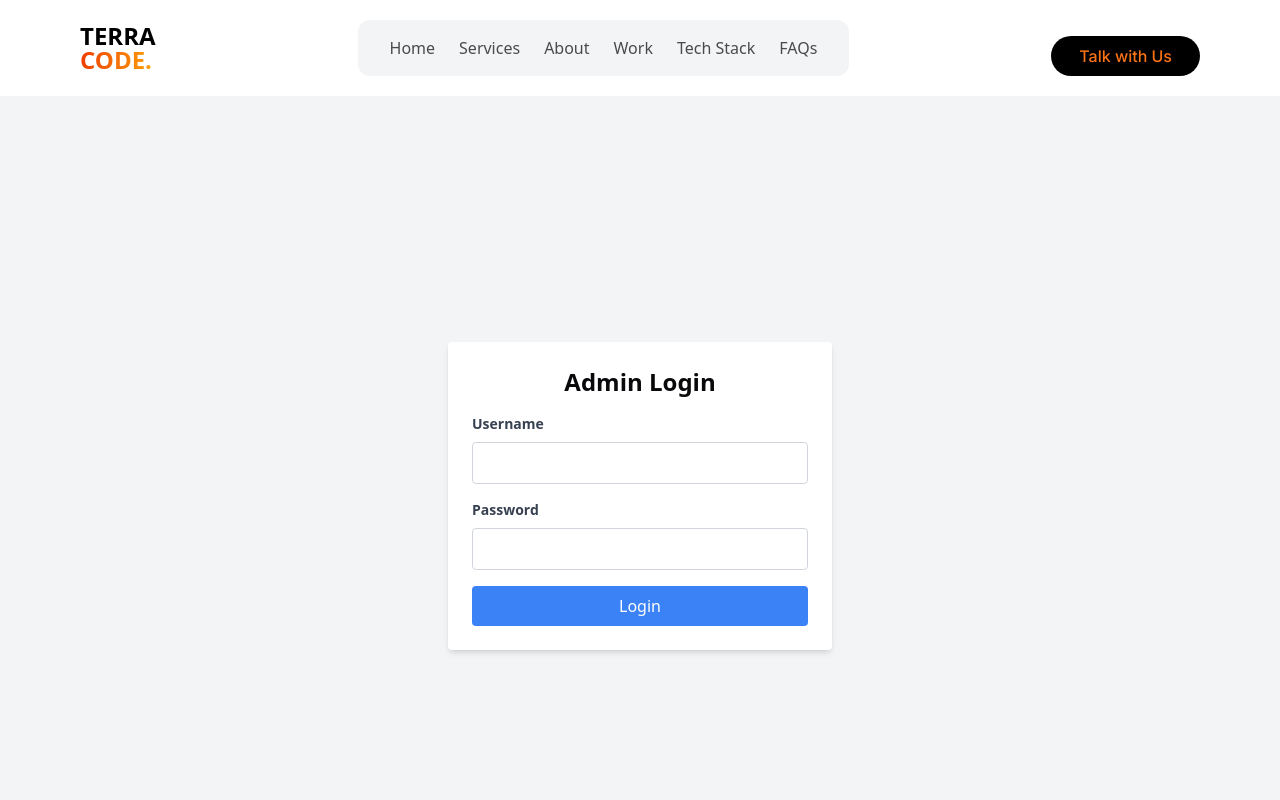
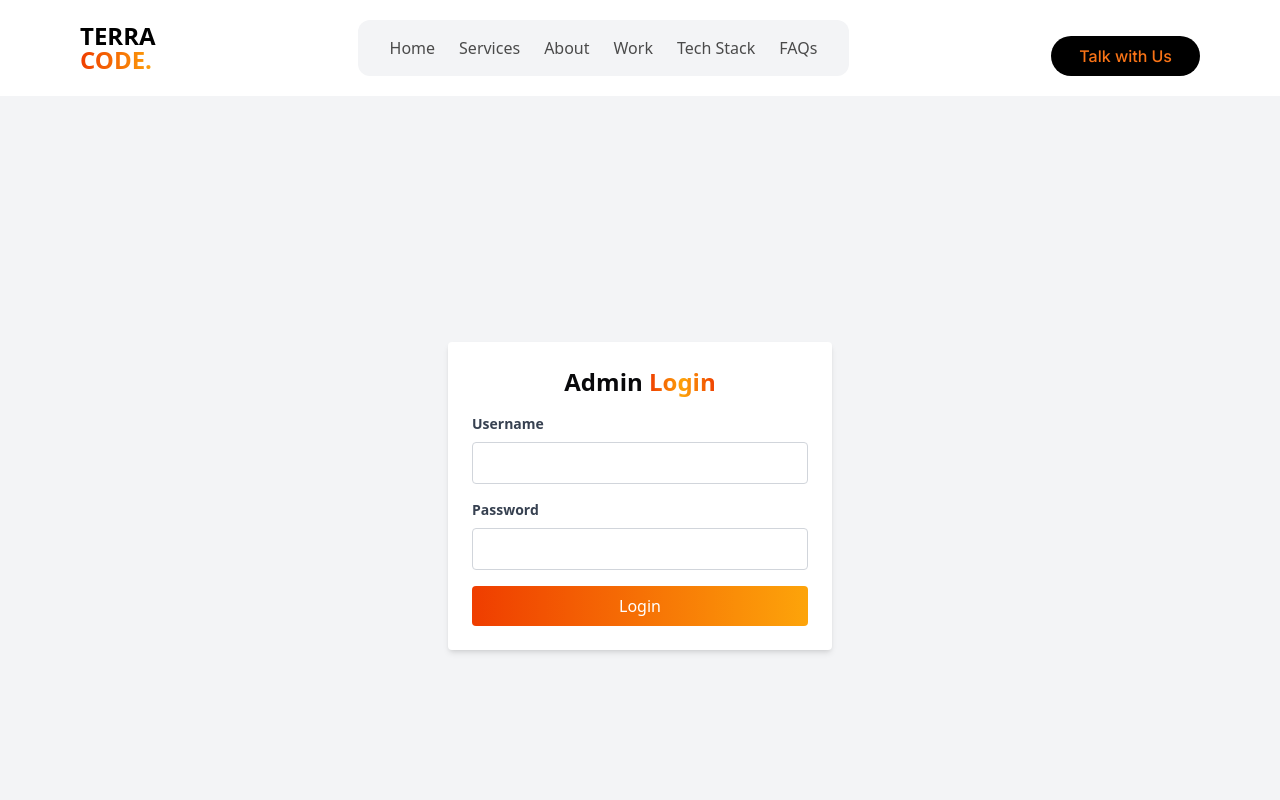
Before and after one commit to Terracode-Dev/Main-Site, a React (Vite) app: page /admin-login in a window 1280 px wide. Shown: the top 800 px of the page. Built offline with nearby package versions, Linux system fonts and the light colour scheme.

Commit message:
correct version1

```diff
--- a/src/App.tsx
+++ b/src/App.tsx
@@ -49,7 +49,7 @@ const AdminLogin = () => {
   return (
     <div className="min-h-screen flex items-center justify-center bg-gray-100">
       <div className="bg-white p-6 rounded shadow-md w-96">
-        <h2 className="text-2xl font-bold mb-4 text-center">Admin Login</h2>
+        <h2 className="text-2xl font-bold mb-4 text-center">Admin <span className="bg-gradient-to-r from-[#EF3D00] via-[#FDA40A] to-[#EF3D00] bg-clip-text text-transparent">Login</span></h2>
         <form onSubmit={handleLogin}>
           <div className="mb-4">
             <label className="block text-gray-700 text-sm font-bold mb-2" htmlFor="username">
@@ -77,13 +77,13 @@ const AdminLogin = () => {
               required
             />
           </div>
-          {error && <p className="text-red-500 text-sm mb-4">{error}</p>}
           <button
             type="submit"
-            className="w-full bg-blue-500 text-white py-2 px-4 rounded hover:bg-blue-600"
+            className="w-full bg-gradient-to-r from-[#EF3D00] to-[#FDA40A] text-white py-2 px-4 rounded hover:from-[#D32D00] hover:to-[#C78507] transform transition-transform duration-300 hover:scale-105"
           >
             Login
           </button>
+
         </form>
       </div>
     </div>
```
